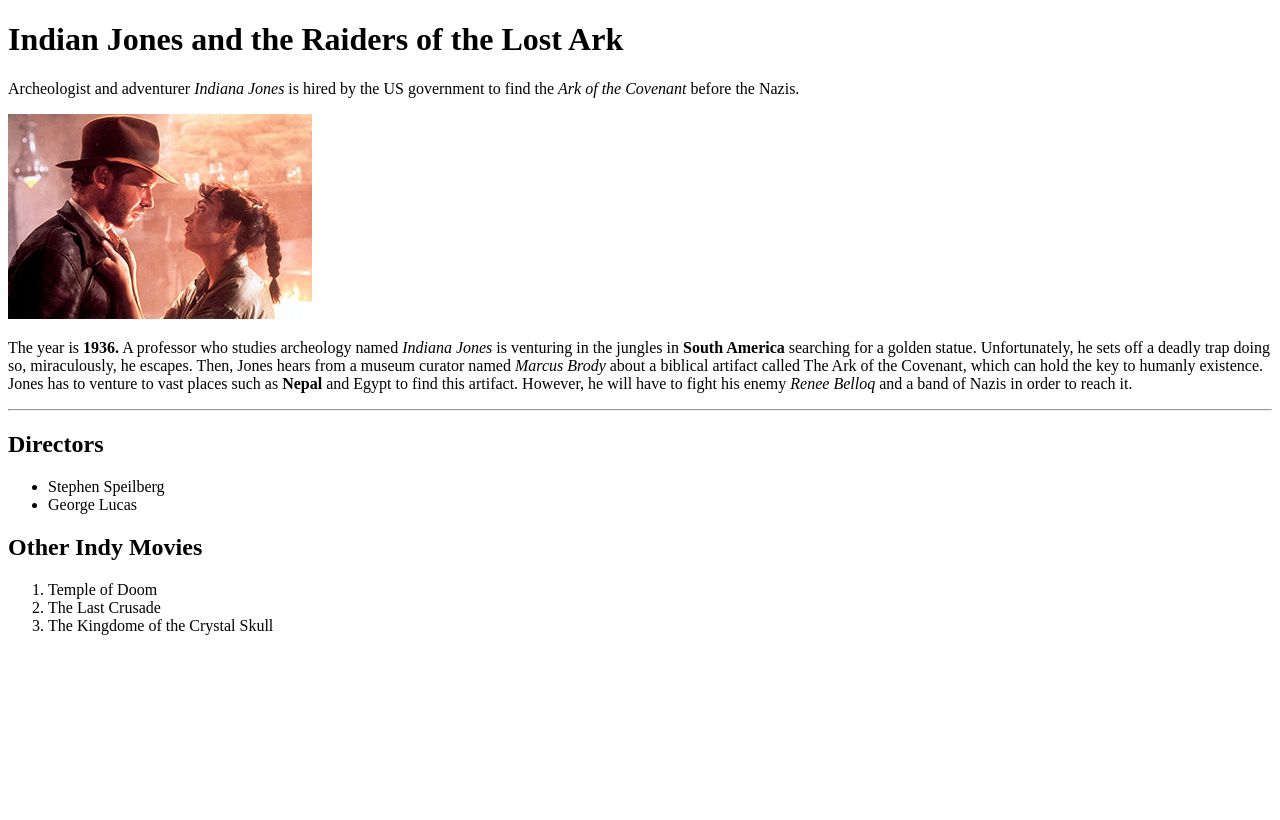
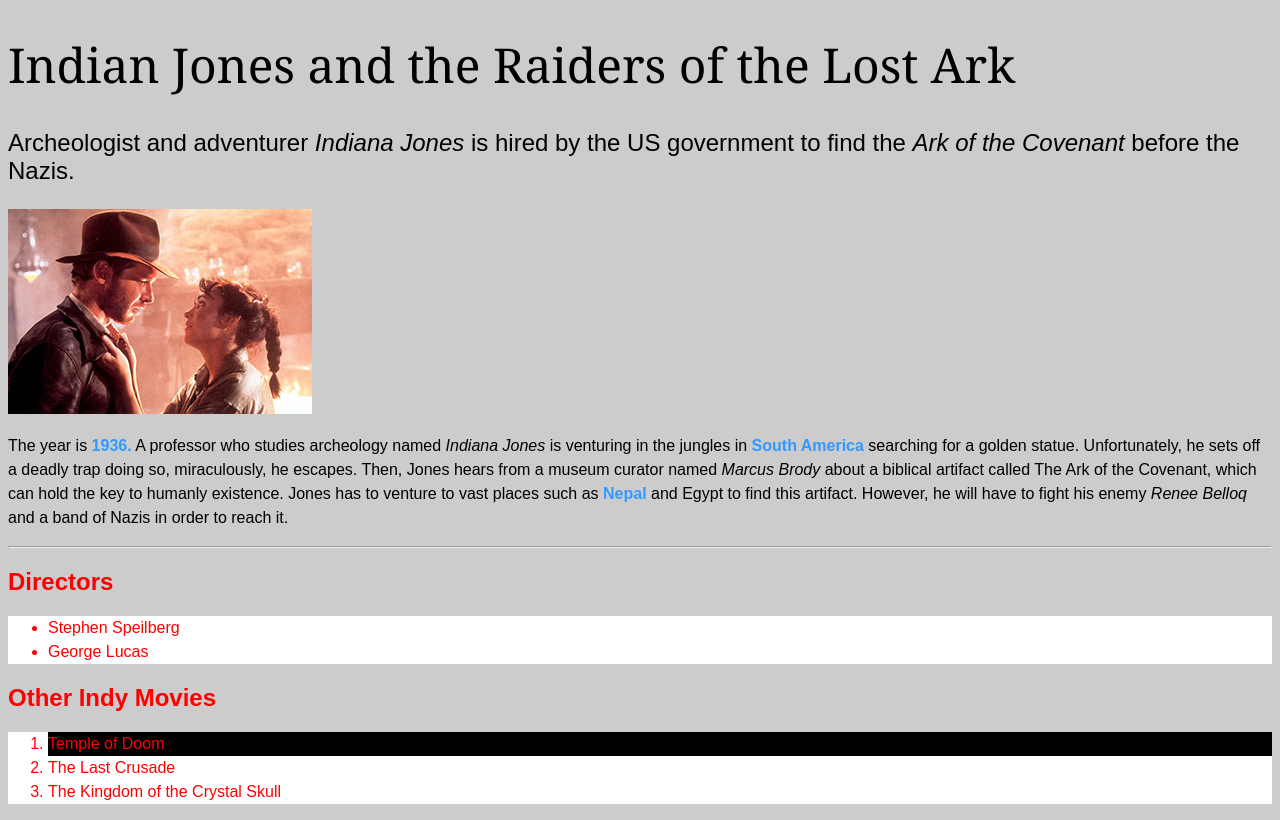
Before and after one commit to shyronn/tutorial-css, a plain HTML site: page index.html in a window 1280 px wide. Drawn offline with Linux system fonts and the light colour scheme.

Commit message:
Created CSS

```diff
--- /dev/null
+++ b/css/general.css
@@ -0,0 +1,71 @@
+/* CSS Document */
+
+/*
+
+CSS is structured as follows:
+
+selector {
+    property: value;
+    property: value;
+    property: value
+
+}
+Each selector is paired with an element. For Example:
+
+html {} is paired with and styles <html>
+
+*/
+
+html {
+    font-family: Arial, Helvetica, sans-serif;
+}
+
+body {
+    background-color: #CCC;
+}
+
+h1 {
+    font-family: Georgia, "Times New Roman", serif;
+    font-weight:Normal;
+    font-size: 3rem; /*1rem = 16px */
+}
+h2 {
+    color: #F00;
+}
+
+p,
+li {
+    font-size: 1rem;
+    line-height: 1.5rem;
+}
+
+h1 + p {
+    font-size: 1.5rem;
+    line-height: 1.75rem;
+}
+    strong {
+    font-weight: bold;
+}
+p strong {
+    color: #39F;
+}
+
+
+em {
+    font-style: italic;
+}
+
+ul,
+ol{
+    background-color: #FFF;
+}
+
+li {
+    color: #F00;
+}
+ol li:first-child {
+    background-color: #000;
+}
+ol li:last-child {
+    background-color: F90;
+}
--- a/index.html
+++ b/index.html
@@ -3,6 +3,7 @@
 <head>
     <meta cha charset="utf-8">
     <title>CSS Tutorial</title>
+    <link href="css/general.css" rel ="stylesheet">
 </head>
 <body>
 
@@ -28,7 +29,7 @@
 <ol>
     <li> Temple of Doom</li>
     <li> The Last Crusade</li>
-    <li> The Kingdome of the Crystal Skull</li>
+    <li> The Kingdom of the Crystal Skull</li>
 </ol>
 
 </body>
```
